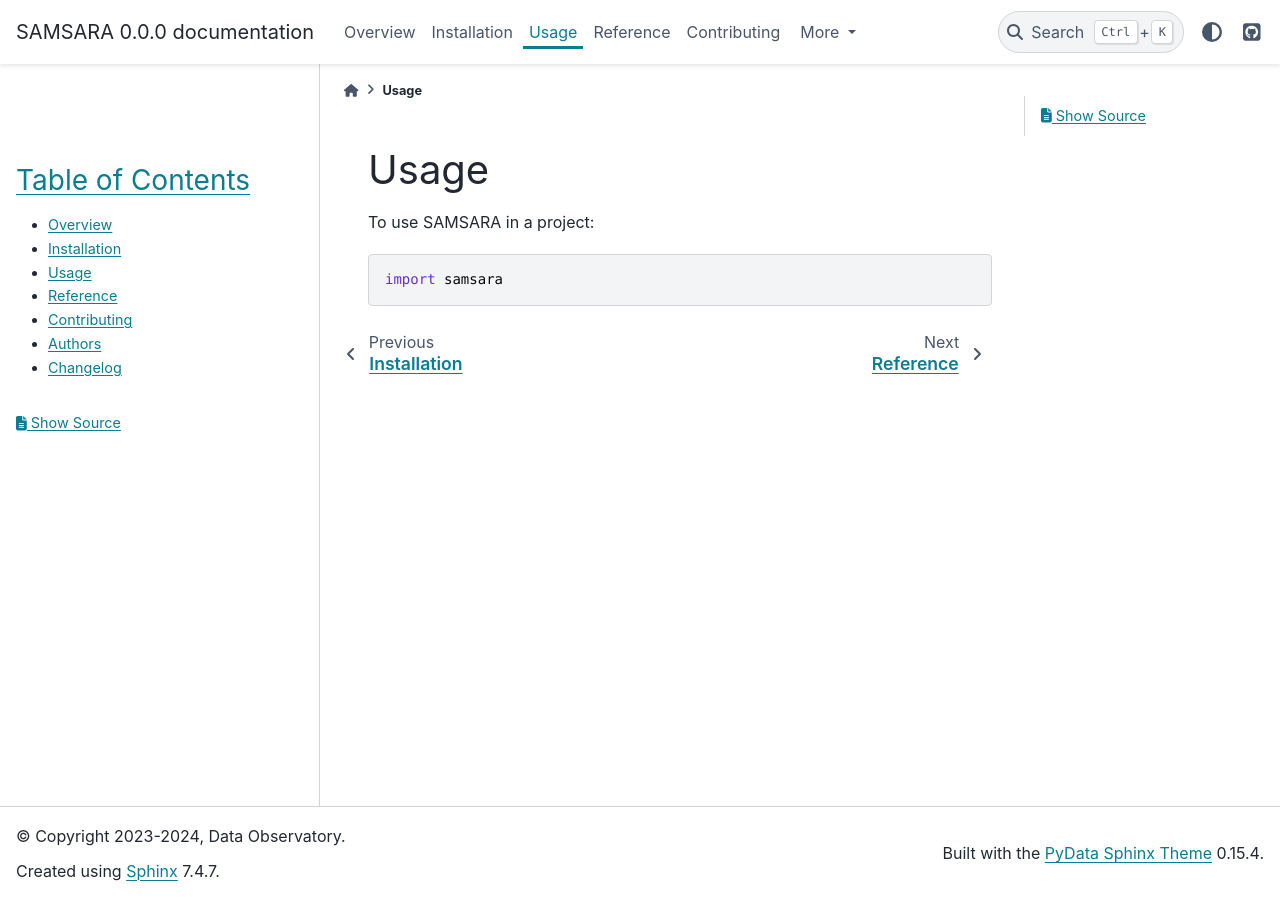
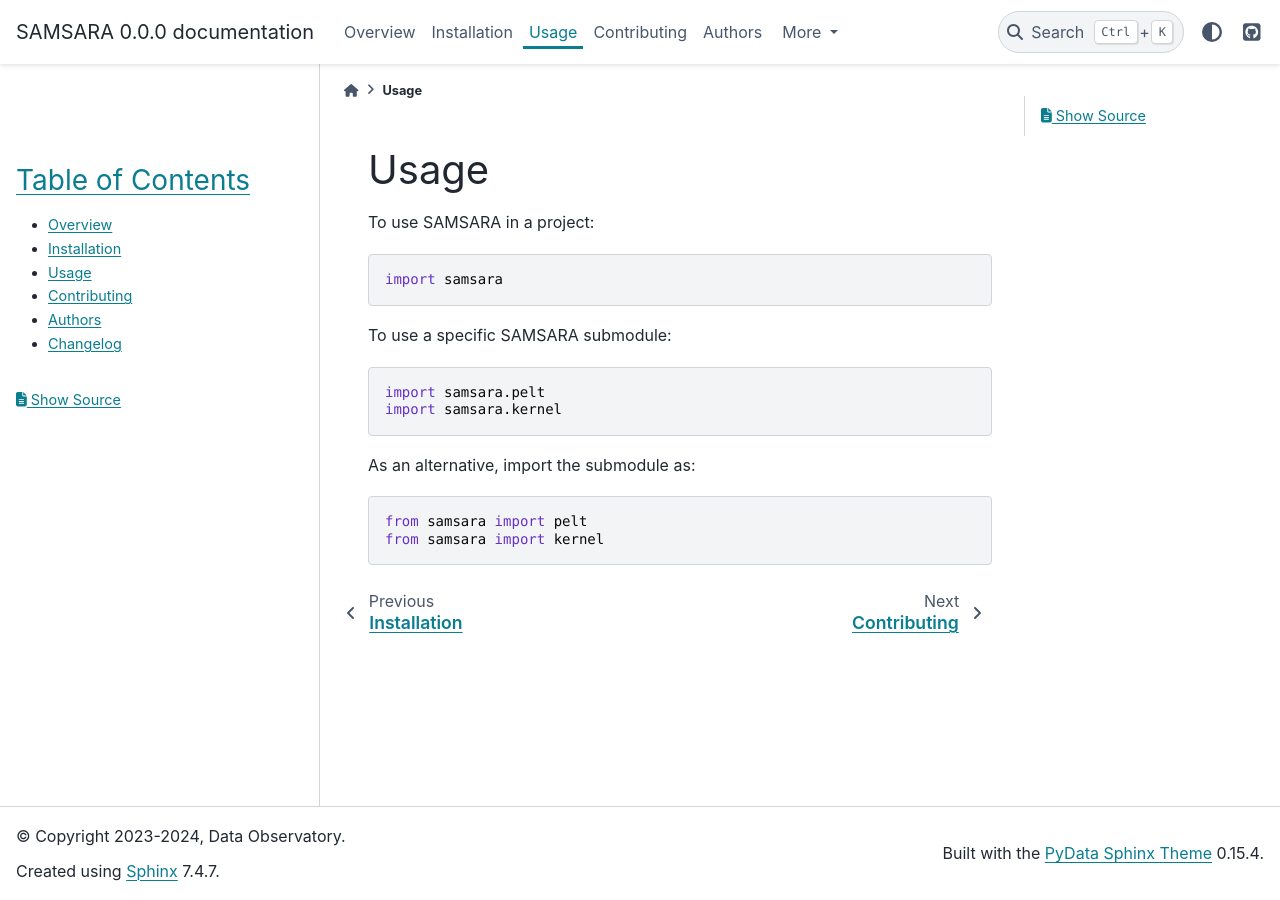
Before and after one commit to Data-Observatory/lib-samsara, a Sphinx documentation site: the page built from docs/usage.rst, in a window 1280 px wide. Built offline with Sphinx 7.4.7 and the PyData theme 0.15.4, drawn with Linux system fonts in a browser that asks for light colours.

Commit message:
docs: change pages to specific use instructions

```diff
--- a/docs/index.rst
+++ b/docs/index.rst
@@ -8,7 +8,6 @@ Contents
    readme
    installation
    usage
-   reference/index
    contributing
    authors
    changelog
--- a/docs/installation.rst
+++ b/docs/installation.rst
@@ -2,6 +2,6 @@
 Installation
 ============
 
-At the command line::
+To install from VCS, at the command line::
 
-    pip install samsara
+    pip install git+ssh://git@github.com/Data-Observatory/lib-samsara
--- a/docs/reference/index.rst
+++ /dev/null
@@ -1,7 +0,0 @@
-Reference
-=========
-
-.. toctree::
-    :glob:
-
-    samsara*
--- a/docs/usage.rst
+++ b/docs/usage.rst
@@ -5,3 +5,14 @@ Usage
 To use SAMSARA in a project::
 
 	import samsara
+
+
+To use a specific SAMSARA submodule::
+
+	import samsara.pelt
+	import samsara.kernel
+
+As an alternative, import the submodule as::
+
+	from samsara import pelt
+	from samsara import kernel
```
Also changed, not shown: docs/reference/samsara.rst (deleted, +0 -9 lines).
